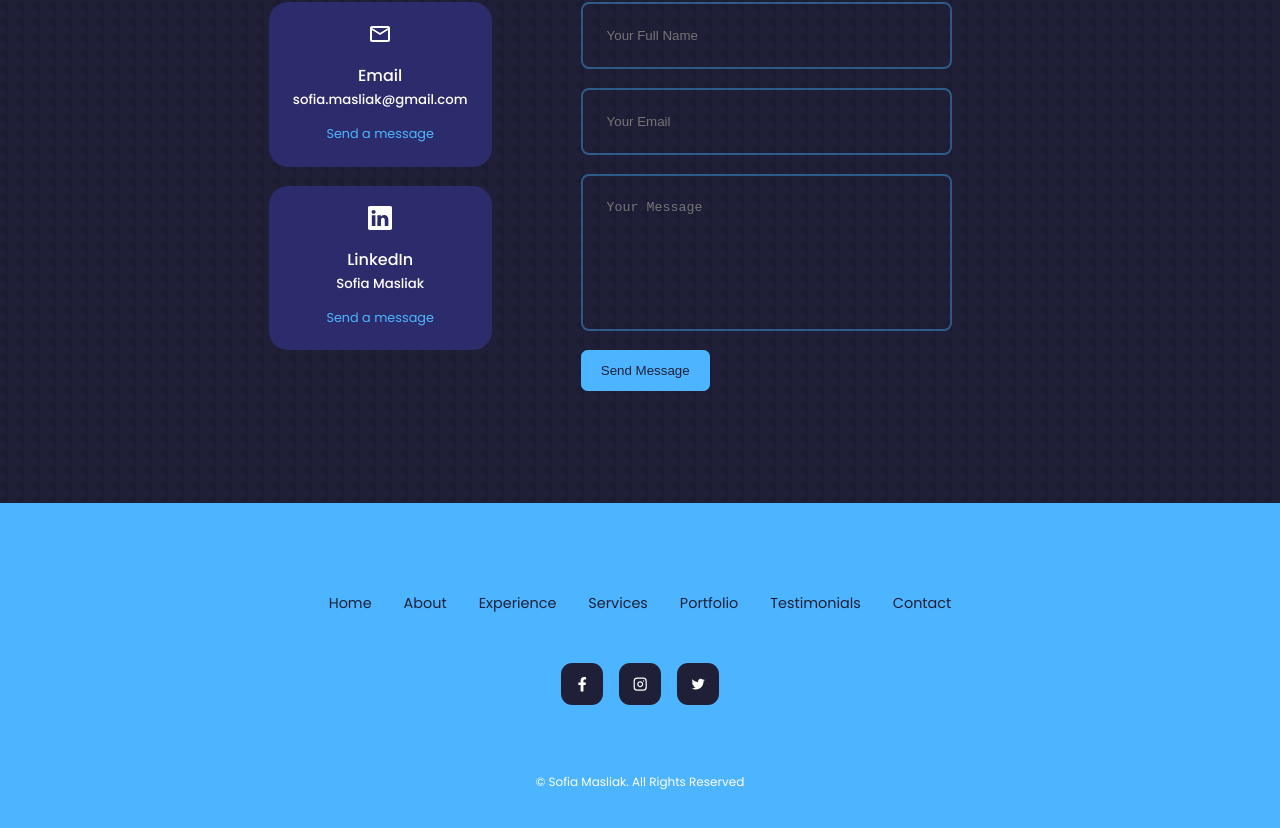
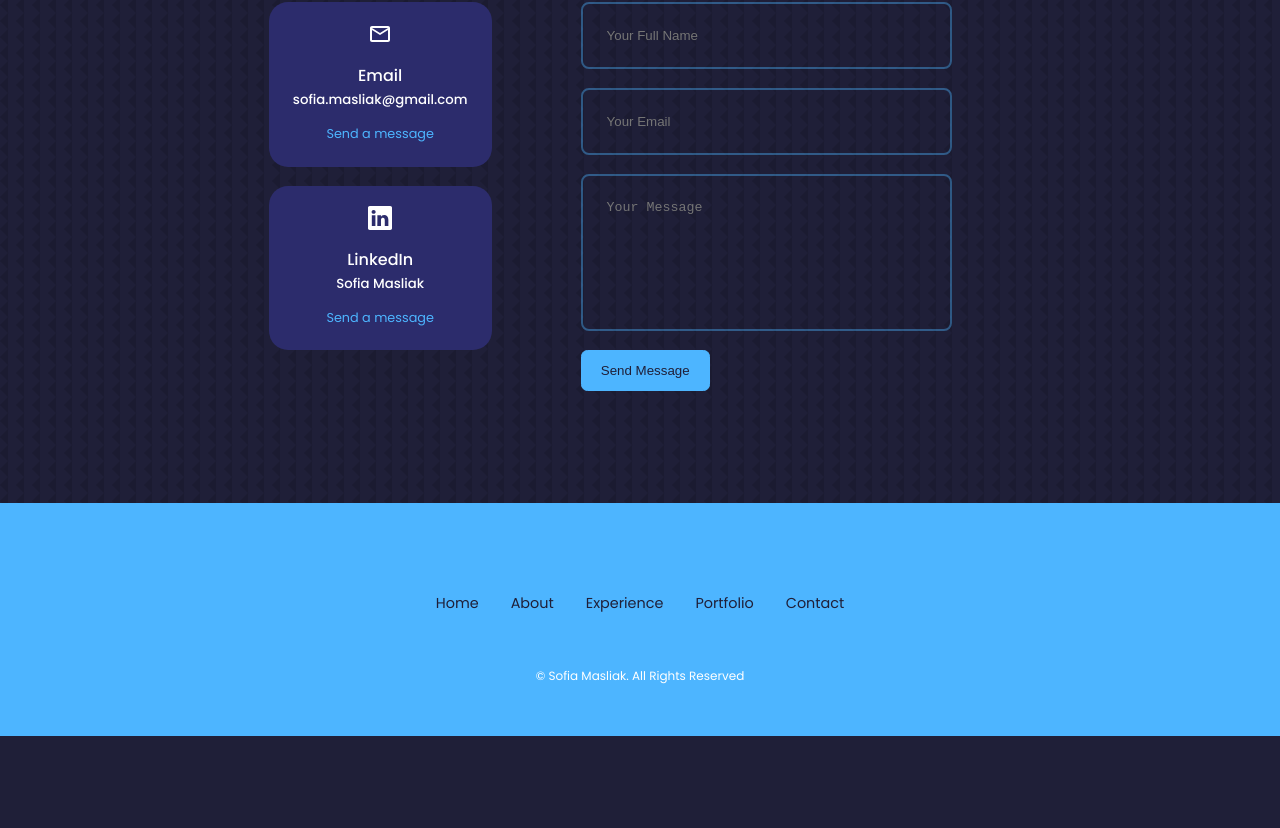
Before and after one commit to Sofiia108/Portfolio, a React (Create React App) app: page / in a window 1280 px wide. Shown: the part 3091-3919 px from the top of the page. After the commit the page ends 3827 px from the top, so only its background shows below. Built offline with nearby package versions, Linux system fonts and the light colour scheme.

Commit message:
Update footer

```diff
--- a/src/components/footer/Footer.js
+++ b/src/components/footer/Footer.js
@@ -13,17 +13,9 @@ const Footer = () => {
         <li><a href="#">Home</a></li>
         <li><a href="#about">About</a></li>
         <li><a href="#experience">Experience</a></li>
-        <li><a href="#services">Services</a></li>
         <li><a href="#portfolio">Portfolio</a></li>
-        <li><a href="#testimonials">Testimonials</a></li>
         <li><a href="#contact">Contact</a></li>
       </ul>
-
-      <div className="footer__socials">
-        <a href='https://facebook.com'><FaFacebookF /></a>
-        <a href='https://instagram.com'><FiInstagram /></a>
-        <a href='https://twitter.com'><IoLogoTwitter /></a>
-      </div>
 
       <div className='footer__bottom'>
         <small>&copy; Sofia Masliak. All Rights Reserved</small>
```
